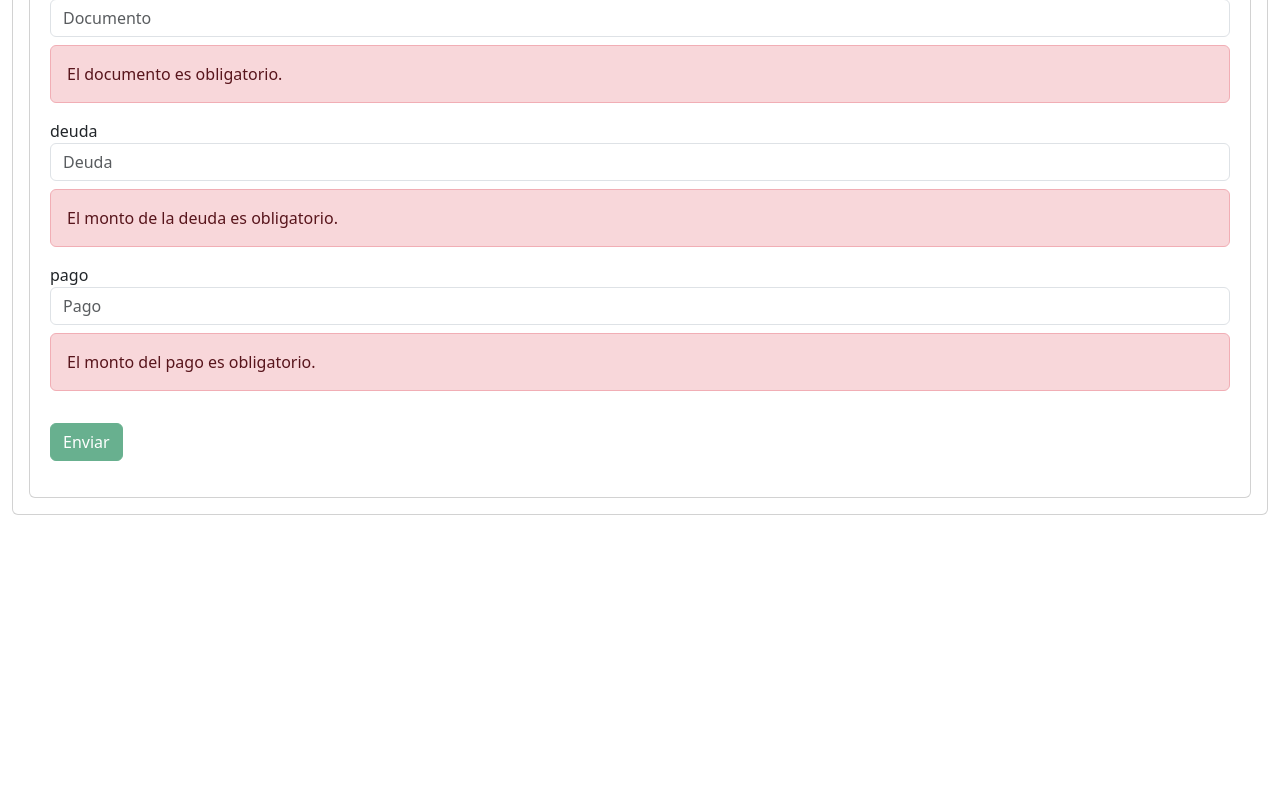
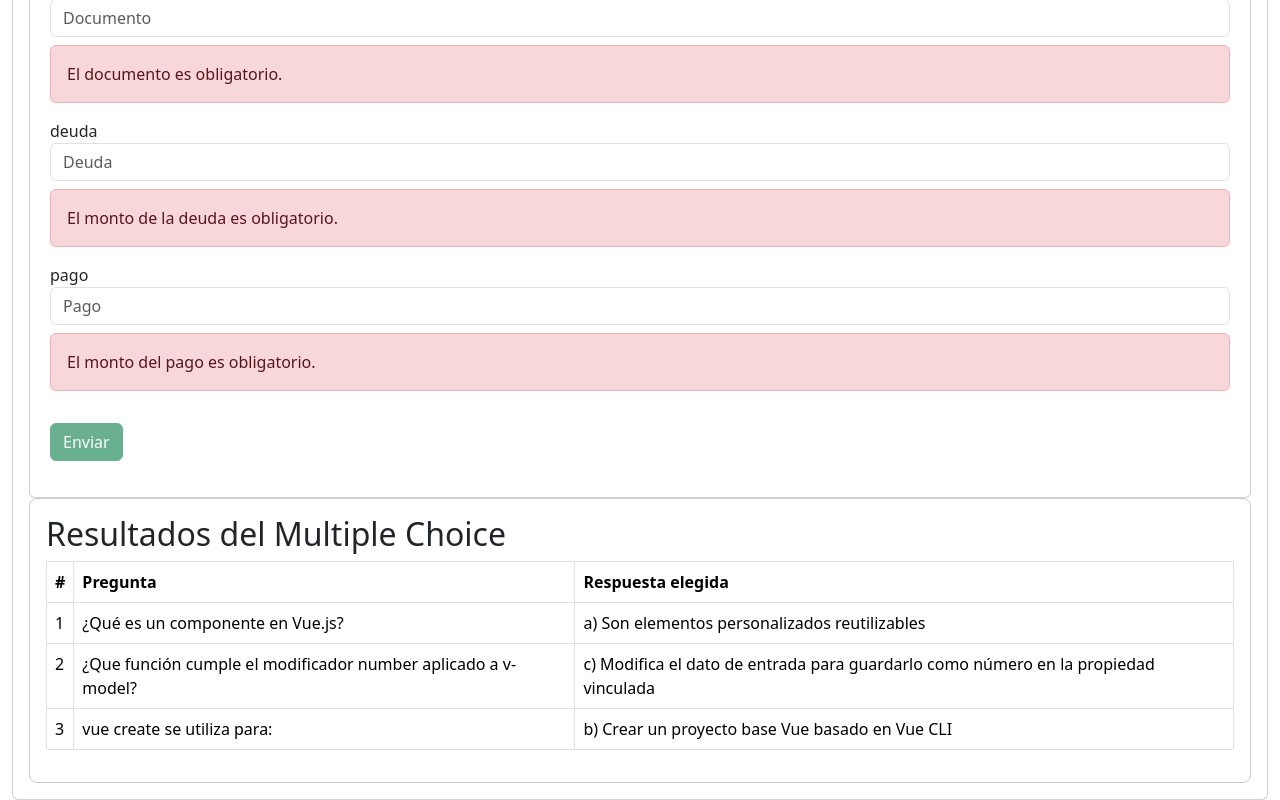
Before and after one commit to AgusBorgo/Aplicacion-Vue-CLI-PagosPorClientes, a Vue app in the folder Aplicacion-Vue-CLI-PagosPorClientes/: page / in a window 1280 px wide. Shown: the part 328-1128 px from the top of the page. Before the commit the page ends 843 px from the top, so only its background shows below. Built offline with nearby package versions, Linux system fonts and the light colour scheme.

Commit message:
Finalizacion del componente MultipleChoise

```diff
--- a/Aplicacion-Vue-CLI-PagosPorClientes/src/App.vue
+++ b/Aplicacion-Vue-CLI-PagosPorClientes/src/App.vue
@@ -10,6 +10,7 @@
       <div class="card-body">
         <main>
            <Formulario/>
+           <MultipleChoice/>
         </main>
       </div>
     </div>
@@ -20,12 +21,14 @@
 <script >
 
 import Formulario from './components/components/Formulario.vue';
+import MultipleChoice from './components/components/MultipleChoice.vue';
 
 
 export default {
   name: 'App',
   components: {
     Formulario,
+    MultipleChoice,
   },
 };
 </script>
--- a/Aplicacion-Vue-CLI-PagosPorClientes/src/components/components/MultipleChoice.vue
+++ b/Aplicacion-Vue-CLI-PagosPorClientes/src/components/components/MultipleChoice.vue
@@ -7,15 +7,13 @@
           <th>#</th>
           <th>Pregunta</th>
           <th>Respuesta elegida</th>
-          <th>Resultado</th>
         </tr>
       </thead>
       <tbody>
-        <tr v-for="(respuesta, index) in respuestas" :key="index" :class="colorFila(respuesta)">
+        <tr v-for="(respuesta, index) in respuestas" :key="index">
           <td>{{ index + 1 }}</td>
           <td>{{ respuesta.pregunta }}</td>
           <td>{{ respuesta.elegida }}</td>
-          <td>{{ respuesta.elegida === respuesta.correcta ? '✅ Correcta' : '❌ Incorrecta' }}</td>
         </tr>
       </tbody>
     </table>
@@ -27,26 +25,20 @@ import { ref } from 'vue'
 
 const respuestas = ref([
   {
-    pregunta: '¿Cuál es la capital de Francia?',
-    elegida: 'París',
+    pregunta: '¿Qué es un componente en Vue.js?',
+    elegida: 'a) Son elementos personalizados reutilizables',
   },
   {
-    pregunta: '¿Cuántos planetas hay en el sistema solar?',
-    elegida: '8',
+    pregunta: '¿Que función cumple el modificador number aplicado a v-model?',
+    elegida: 'c) Modifica el dato de entrada para guardarlo como número en la propiedad vinculada',
   },
   {
-    pregunta: '¿Quién escribió “Cien años de soledad”?',
-    elegida: 'Mario Vargas Llosa',
-  },
-  {
-    pregunta: '¿Qué lenguaje se usa en Vue?',
-    elegida: 'JavaScript',
+    pregunta: 'vue create se utiliza para:',
+    elegida: 'b) Crear un proyecto base Vue basado en Vue CLI',
   }
 ])
 
-function colorFila(respuesta) {
-  return respuesta.elegida === respuesta.correcta ? 'fila-correcta' : 'fila-incorrecta'
-}
+
 </script>
 
 <style scoped>
@@ -58,12 +50,5 @@ function colorFila(respuesta) {
 .table {
   background-color: #fff;
 }
-.fila-correcta {
-  background-color: #d4edda;
-  color: #155724;
-}
-.fila-incorrecta {
-  background-color: #f8d7da;
-  color: #721c24;
-}
+
 </style>
```
